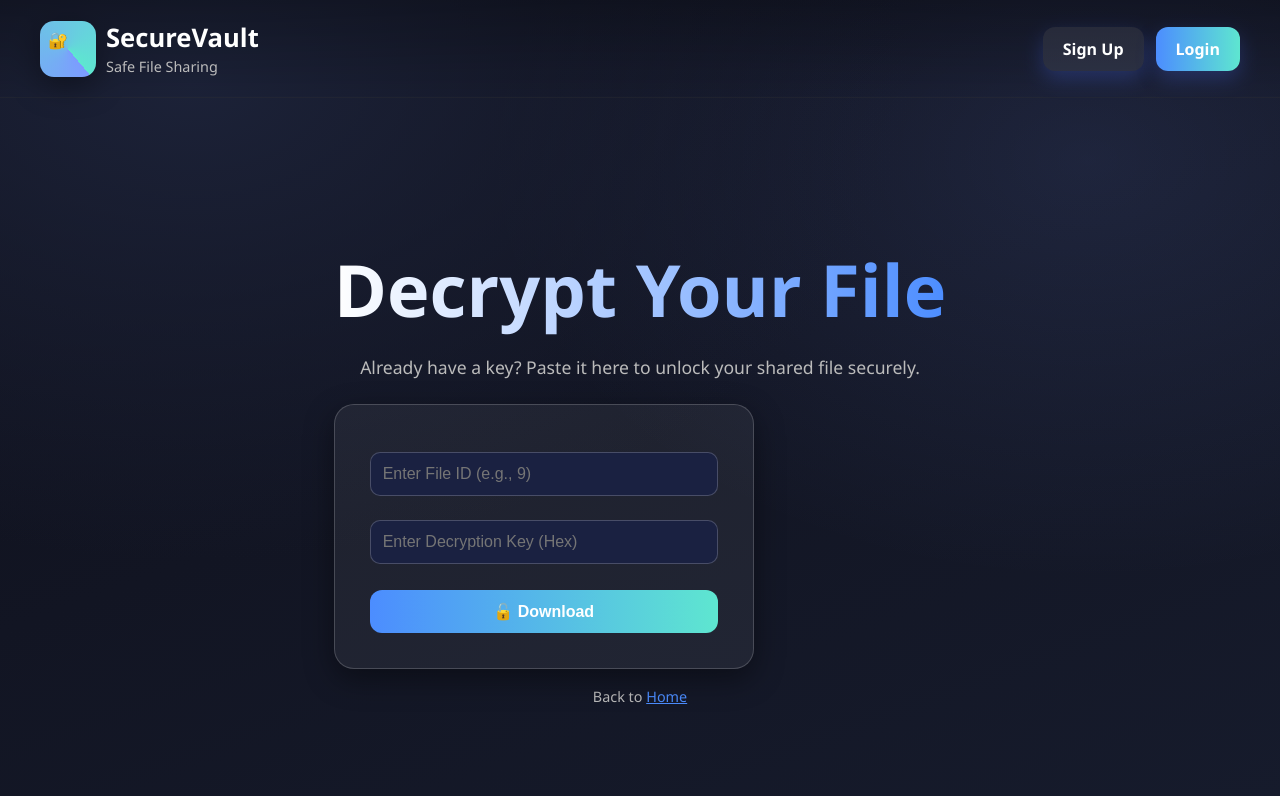
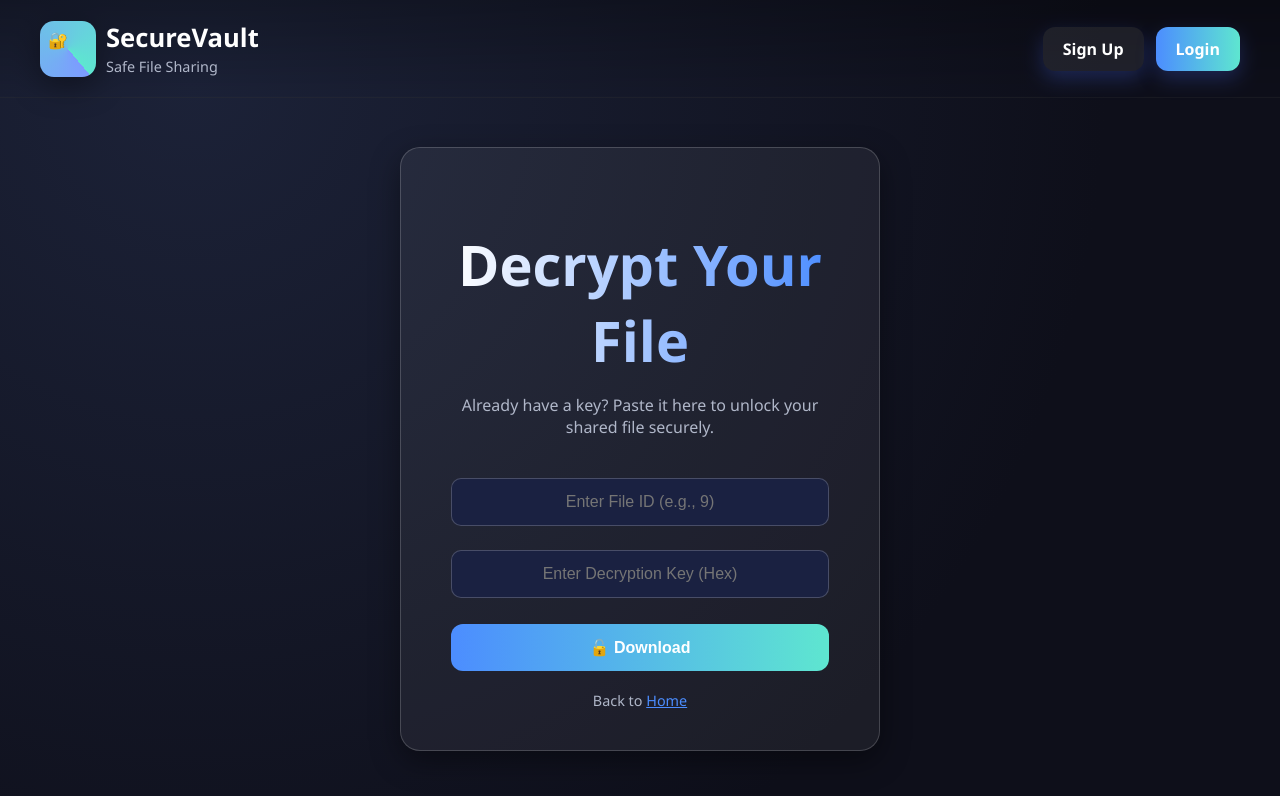
Before and after one commit to pardeep383/SecureVault, a plain HTML site: page frontend/download.html in a window 1280 px wide. Drawn offline with Linux system fonts and the light colour scheme.

Commit message:
Update index and download pages: improved layout, wording, and alignment

```diff
--- a/frontend/download.html
+++ b/frontend/download.html
@@ -5,29 +5,32 @@
     <title>Decrypt File - SecureVault</title>
     <link rel="stylesheet" href="css/style.css">
     <style>
+        :root {
+            --bg1: #1c2238;
+            --bg2: #0e0f1a;
+            --text: #fff;
+            --muted: #b0b7c9;
+            --accent1: #4c8dff;
+            --accent2: #5ee6d0;
+            --line: rgba(255,255,255,.18);
+        }
+
         body {
             margin: 0;
             font-family: 'Segoe UI', Tahoma, Geneva, Verdana, sans-serif;
-            background: radial-gradient(1200px 800px at 15% 10%, #1c2238, transparent 60%), radial-gradient(1000px 700px at 85% 20%, rgba(124,156,255,.12), transparent 60%), linear-gradient(160deg, #0e0f1a, #161b2c);
-            color: #fff;
+            background: radial-gradient(circle at 15% 10%, var(--bg1), var(--bg2) 70%);
+            color: var(--text);
+            min-height: 100vh;
             display: flex;
             flex-direction: column;
-            min-height: 100vh;
         }
 
+        /* Header */
         header {
             padding: 20px 40px;
             display: flex;
             justify-content: space-between;
             align-items: center;
-        }
-
-        .logo-wrap {
-            display: flex;
-            align-items: center;
-            gap: 10px;
-            text-decoration: none;
-            color: inherit;
         }
 
         .brand-title {
@@ -36,13 +39,8 @@
         }
 
         .brand-sub {
-            font-size: 0.9rem;
-            color: #bbb;
-        }
-
-        nav {
-            display: flex;
-            gap: 12px;
+            font-size: .9rem;
+            color: var(--muted);
         }
 
         .btn {
@@ -52,72 +50,72 @@
             cursor: pointer;
             font-weight: 600;
             text-decoration: none;
+            color: #fff;
         }
 
             .btn.primary {
-                background: linear-gradient(90deg, #4c8dff, #5ee6d0);
-                color: #fff;
+                background: linear-gradient(90deg,var(--accent1),var(--accent2));
             }
 
             .btn.secondary {
-                background: rgba(255,255,255,0.08);
-                color: #fff;
+                background: rgba(255,255,255,.08);
             }
 
+        /* Main container */
         main {
             flex: 1;
             display: flex;
             justify-content: center;
             align-items: center;
             padding: 20px;
+        }
+
+        .download-card {
+            background: rgba(255,255,255,.06);
+            border: 1px solid var(--line);
+            border-radius: 20px;
+            padding: 40px 50px;
+            max-width: 480px;
+            width: 100%;
             text-align: center;
+            box-shadow: 0 10px 30px rgba(0,0,0,0.4);
+            backdrop-filter: blur(12px);
         }
 
         h1 {
-            font-size: clamp(3rem, 6vw, 4.5rem);
+            font-size: clamp(2.4rem,6vw,3.5rem);
             font-weight: 900;
-            margin-bottom: 10px;
-            background: linear-gradient(90deg, #ffffff, #4c8dff);
+            margin-bottom: 12px;
+            background: linear-gradient(90deg,#ffffff,var(--accent1));
             -webkit-background-clip: text;
             -webkit-text-fill-color: transparent;
         }
 
         .subtitle {
-            font-size: 1.1rem;
-            color: #bbb;
-            margin-bottom: 25px;
+            font-size: 1rem;
+            color: var(--muted);
+            margin-bottom: 28px;
         }
 
-        .download-box {
-            background: rgba(255,255,255,0.06);
-            border: 1px solid rgba(255,255,255,0.18);
-            border-radius: 20px;
-            padding: 35px;
-            box-shadow: 0 10px 30px rgba(0,0,0,0.4);
-            backdrop-filter: blur(12px);
+        .download-card input {
             width: 100%;
-            max-width: 420px;
+            padding: 14px;
+            margin: 12px 0;
+            border-radius: 10px;
+            border: 1px solid rgba(255,255,255,.2);
+            background: #1a2141;
+            color: #fff;
+            font-size: 1rem;
             text-align: center;
         }
 
-            .download-box input {
+        .download-card button {
             width: 100%;
-                padding: 12px;
-                margin: 12px 0;
-                border-radius: 10px;
-                border: 1px solid rgba(255,255,255,0.2);
-                background: #1a2141;
-                color: #fff;
-                font-size: 1rem;
-            }
-
-            .download-box button {
-                width: 100%;
-                padding: 12px;
+            padding: 14px;
             margin-top: 14px;
             border-radius: 12px;
             border: none;
-                background: linear-gradient(90deg, #4c8dff, #5ee6d0);
+            background: linear-gradient(90deg,var(--accent1),var(--accent2));
             color: #fff;
             font-size: 1rem;
             font-weight: 600;
@@ -130,13 +128,13 @@
         }
 
         .footer {
-            margin-top: 18px;
-            font-size: 0.9rem;
-            color: #bbb;
+            margin-top: 20px;
+            font-size: .9rem;
+            color: var(--muted);
         }
 
             .footer a {
-                color: #4c8dff;
+                color: var(--accent1);
                 text-decoration: underline;
             }
     </style>
@@ -144,14 +142,14 @@
 <body>
     <!-- Header -->
     <header>
-        <a class="logo-wrap" href="index.html">
+        <a class="logo-wrap" href="index.html" style="display:flex;align-items:center;gap:10px;text-decoration:none;color:inherit;">
             <span class="logo">🔐</span>
             <span>
                 <span class="brand-title">SecureVault</span><br>
                 <span class="brand-sub">Safe File Sharing</span>
             </span>
         </a>
-        <nav>
+        <nav style="display:flex;gap:12px;">
             <a class="btn secondary" href="signup.html">Sign Up</a>
             <a class="btn primary" href="login.html">Login</a>
         </nav>
@@ -159,14 +157,12 @@
 
     <!-- Main -->
     <main>
-        <div>
+        <div class="download-card">
             <h1>Decrypt Your File</h1>
             <p class="subtitle">Already have a key? Paste it here to unlock your shared file securely.</p>
-            <div class="download-box">
             <input type="text" id="fileId" placeholder="Enter File ID (e.g., 9)">
             <input type="text" id="key" placeholder="Enter Decryption Key (Hex)">
             <button onclick="downloadFile()">🔓 Download</button>
-            </div>
             <p id="status"></p>
             <div class="footer">
                 Back to <a href="index.html">Home</a>
@@ -179,16 +175,16 @@
         function downloadFile() {
             const id = document.getElementById("fileId").value;
             const key = document.getElementById("key").value;
+            const status = document.getElementById("status");
 
             if (!id || !key) {
-                document.getElementById("status").innerText = "❌ Please enter both File ID and Decryption Key.";
-                document.getElementById("status").style.color = "red";
+                status.innerText = "❌ Please enter both File ID and Decryption Key.";
+                status.style.color = "red";
                 return;
             }
 
-            document.getElementById("status").innerText = "🔓 Preparing your download...";
-            document.getElementById("status").style.color = "lightgreen";
-
+            status.innerText = "🔓 Preparing your download...";
+            status.style.color = "lightgreen";
             window.location.href = `/download/${encodeURIComponent(id)}/${encodeURIComponent(key)}`;
         }
     </script>
```
Lines whose indentation alone changed are shown as unchanged.
